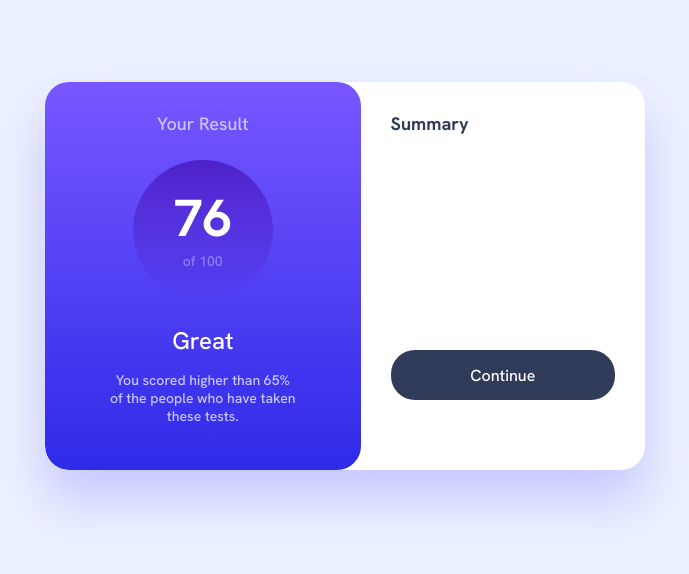
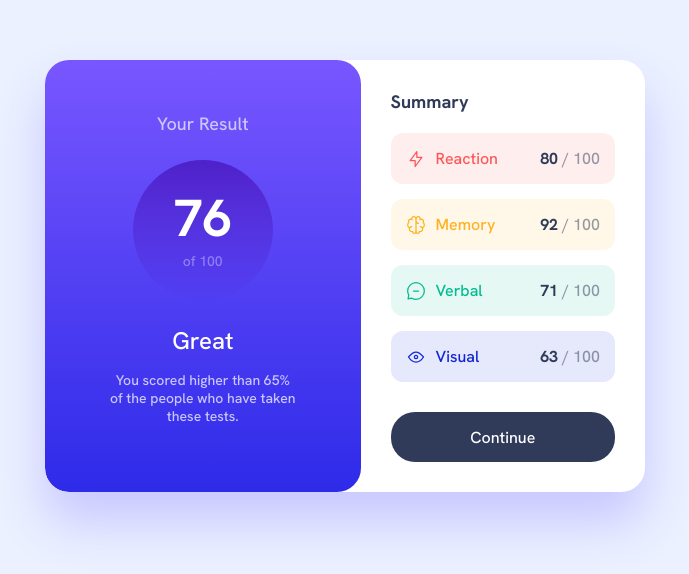
Before and after one commit to sarmkennedy/blogprev.github.io, a plain HTML site: page index.html in a window 1280 px wide. Shown: the part 124-698 px from the top of the page, without its empty margins (295-984 px from the left). Drawn offline with Linux system fonts and the light colour scheme.

Commit message:
final save

```diff
--- a/index.html
+++ b/index.html
@@ -16,7 +16,7 @@
             <p class="score">76</p>
             <p class="total">of 100</p>
           </div>
-          <div>
+          <div class="report">
             <h3 class="rank">Great</h3>
             <p class="eval">You scored higher than 65% of the people who have taken these tests.</p>
           </div>
@@ -24,10 +24,46 @@
         <section class="summary">
           <h2>Summary</h2>
           <ul>
-            <li></li>
-            <li></li>
-            <li></li>
-            <li></li>
+            <li class="react">
+              <div class="type">
+                <img src="./Resources/images/icon-reaction.svg" alt="">
+                <span>Reaction</span>
+              </div>
+              <p class="score-row">
+                <span class="num">80</span>
+                <span class="outof"> / 100</span>
+              </p>
+            </li>
+            <li class="memory">
+              <div class="type">
+                <img src="./Resources/images/icon-memory.svg" alt="">
+                <span>Memory</span>
+              </div>
+              <p class="score-row">
+                <span class="num">92</span>
+                <span class="outof"> / 100</span>
+              </p>
+            </li>
+            <li class="verbal">
+              <div class="type">
+                <img src="./Resources/images/icon-verbal.svg" alt="">
+                <span>Verbal</span>
+              </div>
+              <p class="score-row">
+                <span class="num">71</span>
+                <span class="outof"> / 100</span>
+              </p>
+            </li>
+            <li class="visual">
+              <div class="type">
+                <img src="./Resources/images/icon-visual.svg" alt="">
+                <span>Visual</span>
+              </div>
+              <p class="score-row">
+                <span class="num">63</span>
+                <span class="outof"> / 100</span>
+              </p>
+            </li>
           </ul>
           <button>Continue</button>
         </section>
--- a/styles.css
+++ b/styles.css
@@ -192,6 +192,7 @@ body {
 
 .num {
     color: var(--gray-blue);
+    font-weight: var(--fw-bold);
 }
 
 .outof {
```
